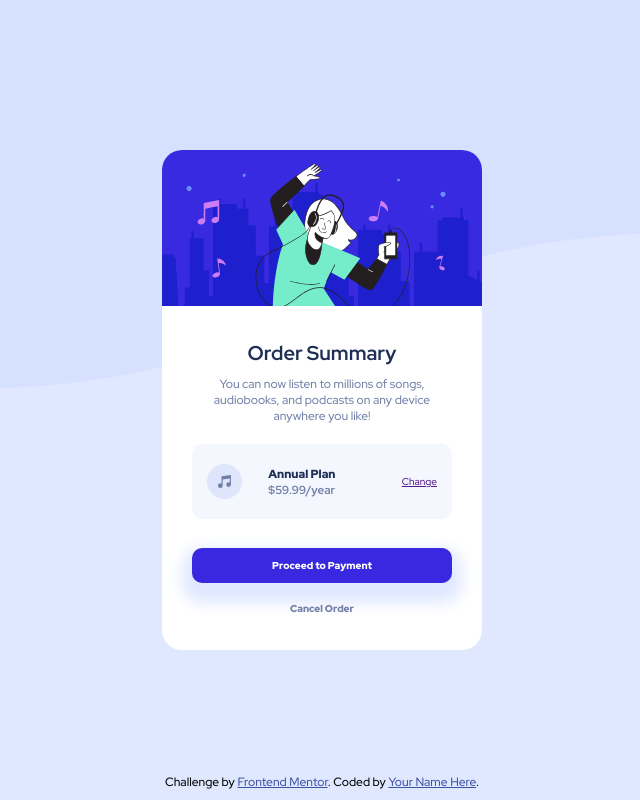
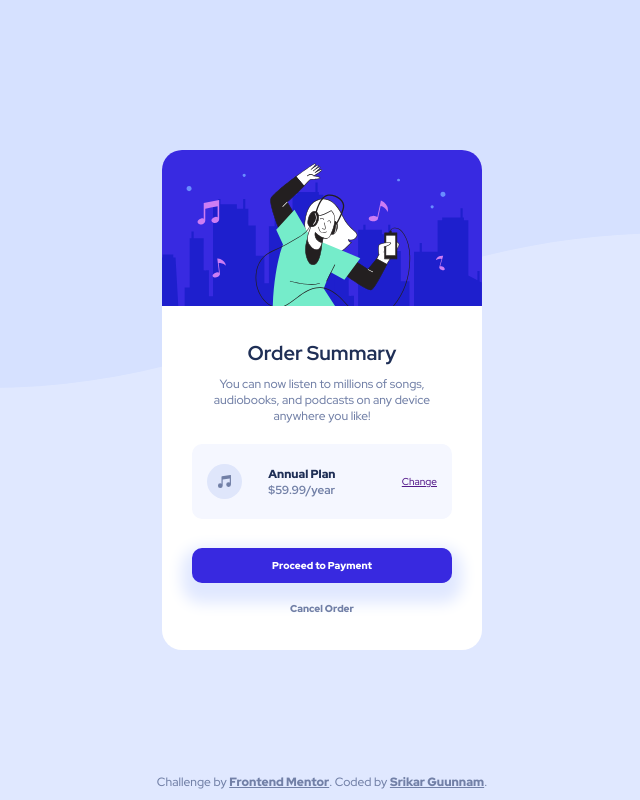
Before and after one commit to srikargunnam/frontendmentor-order-summary, a plain HTML site: page index.html in a window 1280 px wide. Shown: the whole page, without its empty margins (318-958 px from the left). Drawn offline with Linux system fonts and the light colour scheme.

Commit message:
Minor modifications

```diff
--- a/index.html
+++ b/index.html
@@ -52,7 +52,8 @@
       Challenge by
       <a href="https://www.frontendmentor.io?ref=challenge" target="_blank"
         >Frontend Mentor</a
-      >. Coded by <a href="#">Your Name Here</a>.
+      >. Coded by
+      <a href="https://srikargunnam.com" target="_blank">Srikar Guunnam</a>.
     </footer>
   </body>
 </html>
--- a/style.css
+++ b/style.css
@@ -135,9 +135,11 @@ main {
   bottom: 1rem;
   left: 50%;
   transform: translate(-50%);
+  color: var(--desaturated-blue);
 }
 .attribution a {
-  color: hsl(228, 45%, 44%);
+  color: var(--desaturated-blue);
+  font-weight: 900;
 }
 
 @media screen and (max-width: 23.43rem) {
```
